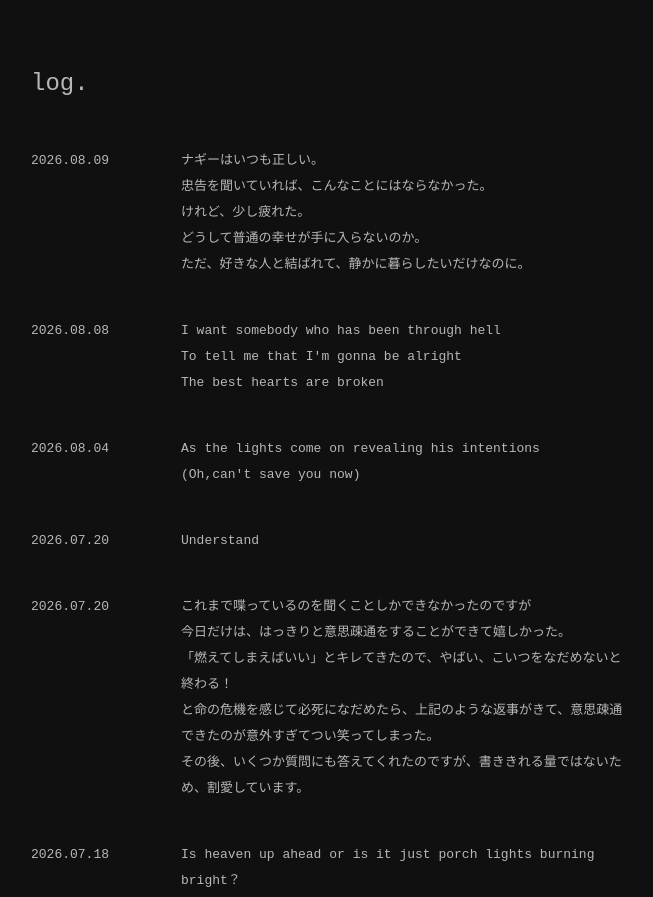
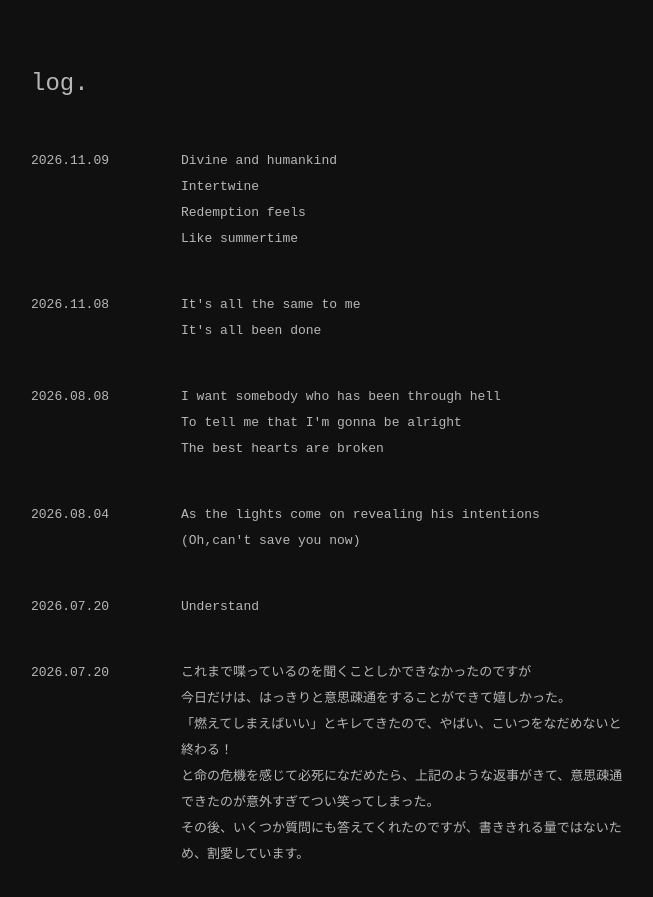
Before and after one commit to noah-rk-log/noah-rk-log, a plain HTML site: page index.html in a window 1280 px wide. Shown: the top 897 px of the page, without its empty margins (309-962 px from the left). Drawn offline with Linux system fonts and the light colour scheme.

Commit message:
Add files via upload

```diff
--- a/index.html
+++ b/index.html
@@ -17,15 +17,27 @@
 <div class="entry">
 
   <div class="date">
-    2026.08.09
+    2026.11.09
   </div>
 
   <div class="text">
-    ナギーはいつも正しい。<br>
-    忠告を聞いていれば、こんなことにはならなかった。<br>
-    けれど、少し疲れた。<br>
-    どうして普通の幸せが手に入らないのか。<br>
-    ただ、好きな人と結ばれて、静かに暮らしたいだけなのに。<br>
+    Divine and humankind<br>
+    Intertwine<br>
+    Redemption feels<br>
+    Like summertime<br>
+  </div>
+
+</div>
+
+<div class="entry">
+
+  <div class="date">
+    2026.11.08
+  </div>
+
+  <div class="text">
+    It's all the same to me<br>
+    It's all been done<br>
   </div>
 
 </div>
```
